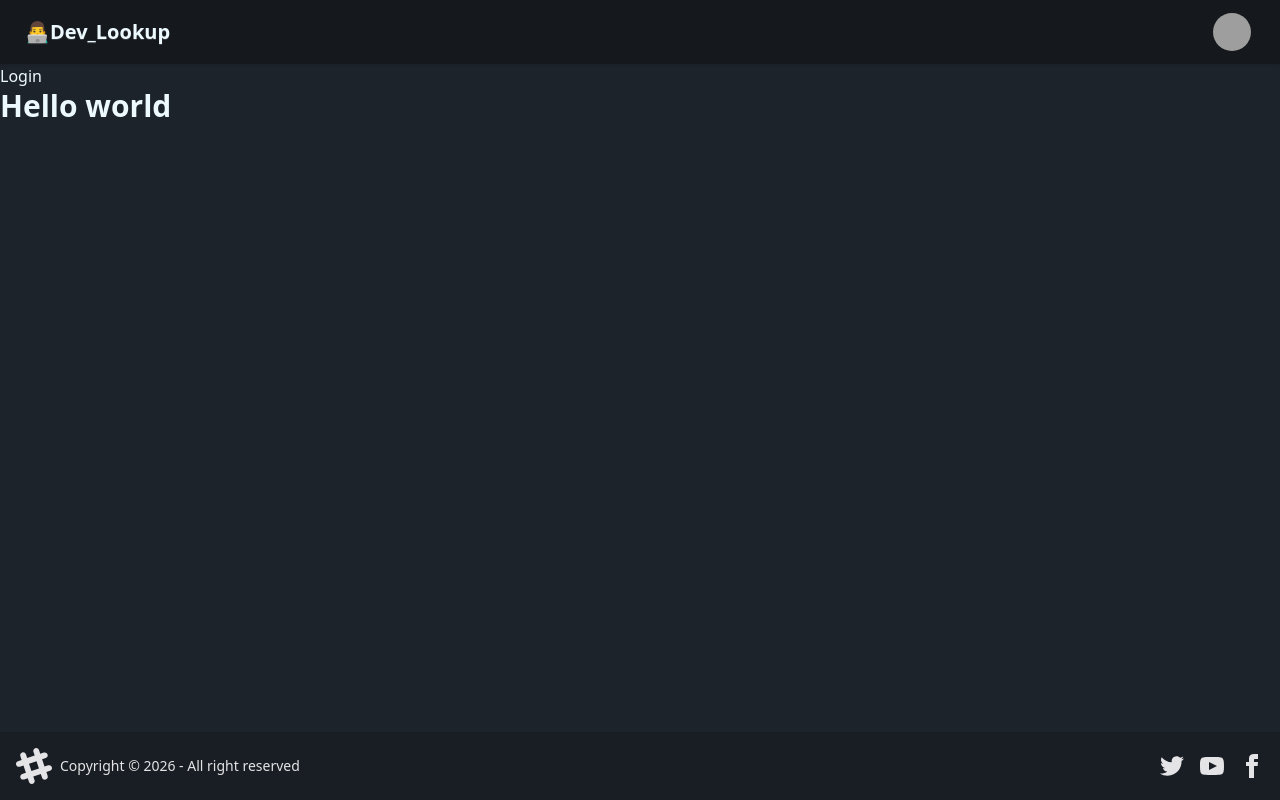
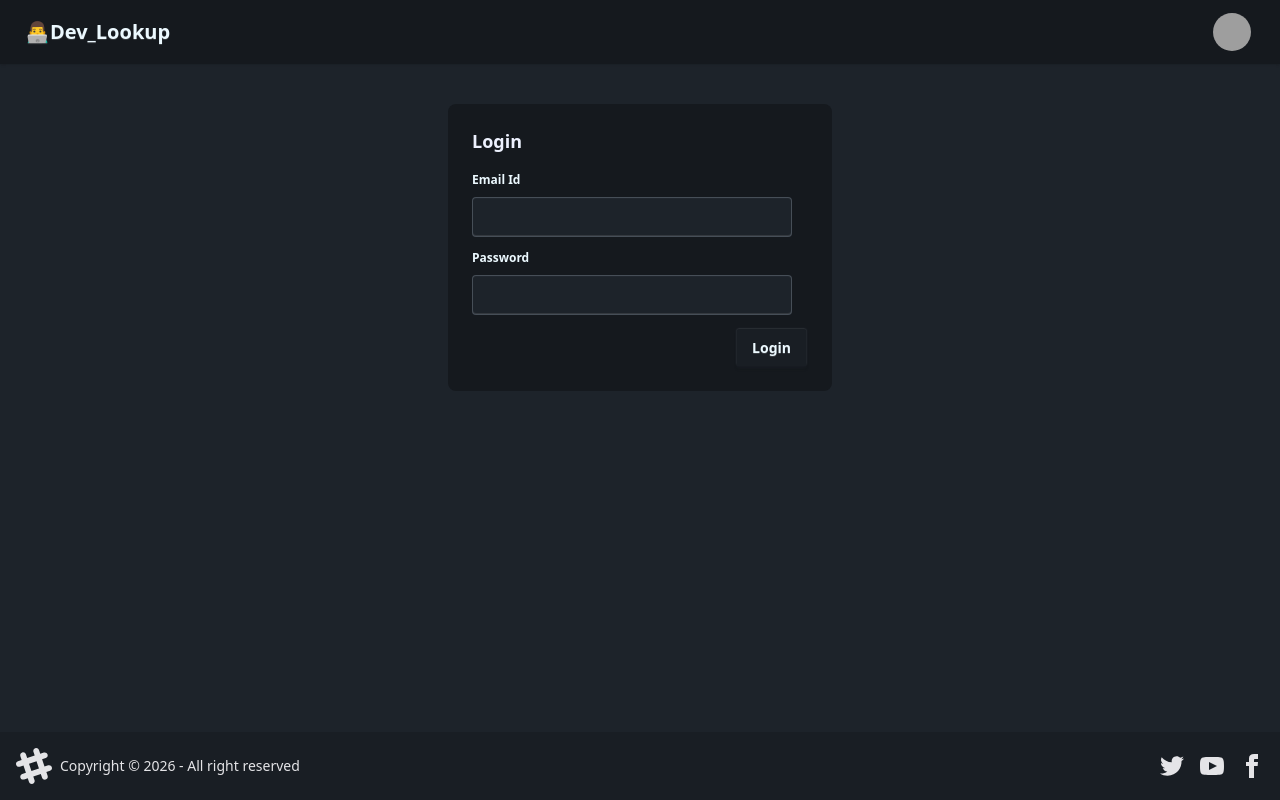
Before and after one commit to kamran8603/DevT_latest, a React (Vite) app: page /login in a window 1280 px wide. Built offline with nearby package versions, Linux system fonts and the light colour scheme; grey boxes are pictures that could not be loaded.

Commit message:
add login  page

```diff
--- a/src/App.tsx
+++ b/src/App.tsx
@@ -16,7 +16,7 @@ function App() {
         </Routes>
       </BrowserRouter>
 
-      <h1 className="text-3xl font-bold">Hello world</h1>
+      {/* <h1 className="text-3xl font-bold">Hello world</h1> */}
     </>
   );
 }
--- a/src/Login.jsx
+++ b/src/Login.jsx
@@ -1,9 +1,32 @@
-import React from 'react'
+import React, { useState } from "react";
 
 function Login() {
+  const [emailId, setEmailId]= useState();
+  const [password, setPassword]= useState()
   return (
-    <div>Login</div>
-  )
+    <div className="flex justify-center my-10 ">
+      <div className="card bg-base-300 text-primary-content w-96">
+        <div className="card-body">
+          <h2 className="card-title">Login</h2>
+          <div className="">
+            <fieldset className="fieldset">
+              <legend className="fieldset-legend">Email Id</legend>
+              <input type="text" value={emailId} onChange={(e)=>setEmailId(e.target.value)} className="input"  />
+            </fieldset>
+            {/* //password */}
+             <fieldset className="fieldset">
+              <legend className="fieldset-legend">Password</legend>
+              <input type="text" onChange={(e)=>setPassword(e.target.value)} value={password} className="input"  />
+
+            </fieldset>
+          </div>
+          <div className="card-actions justify-end">
+            <button className="btn brn-primary">Login</button>
+          </div>
+        </div>
+      </div>
+    </div>
+  );
 }
 
-export default Login
+export default Login;
```
Also changed, not shown: 1 other file (tests, documents, lock files or other folders).
